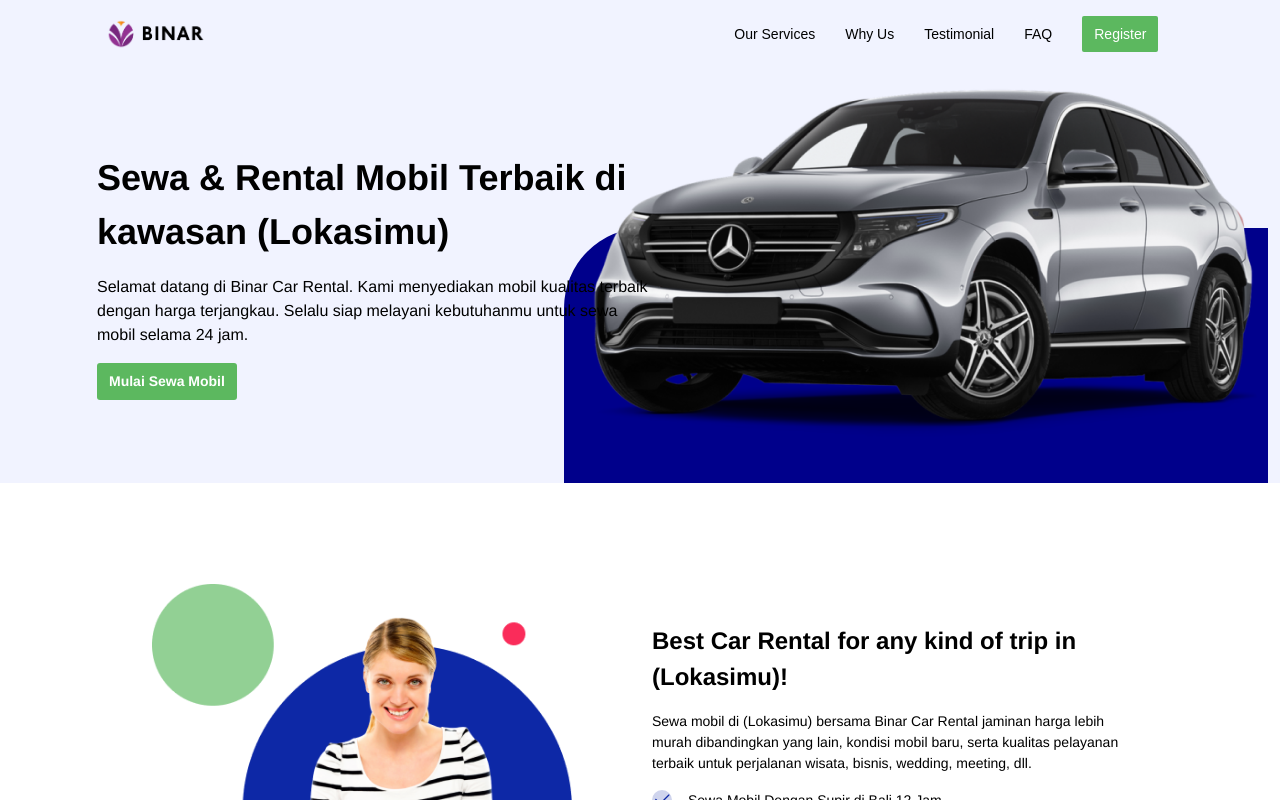
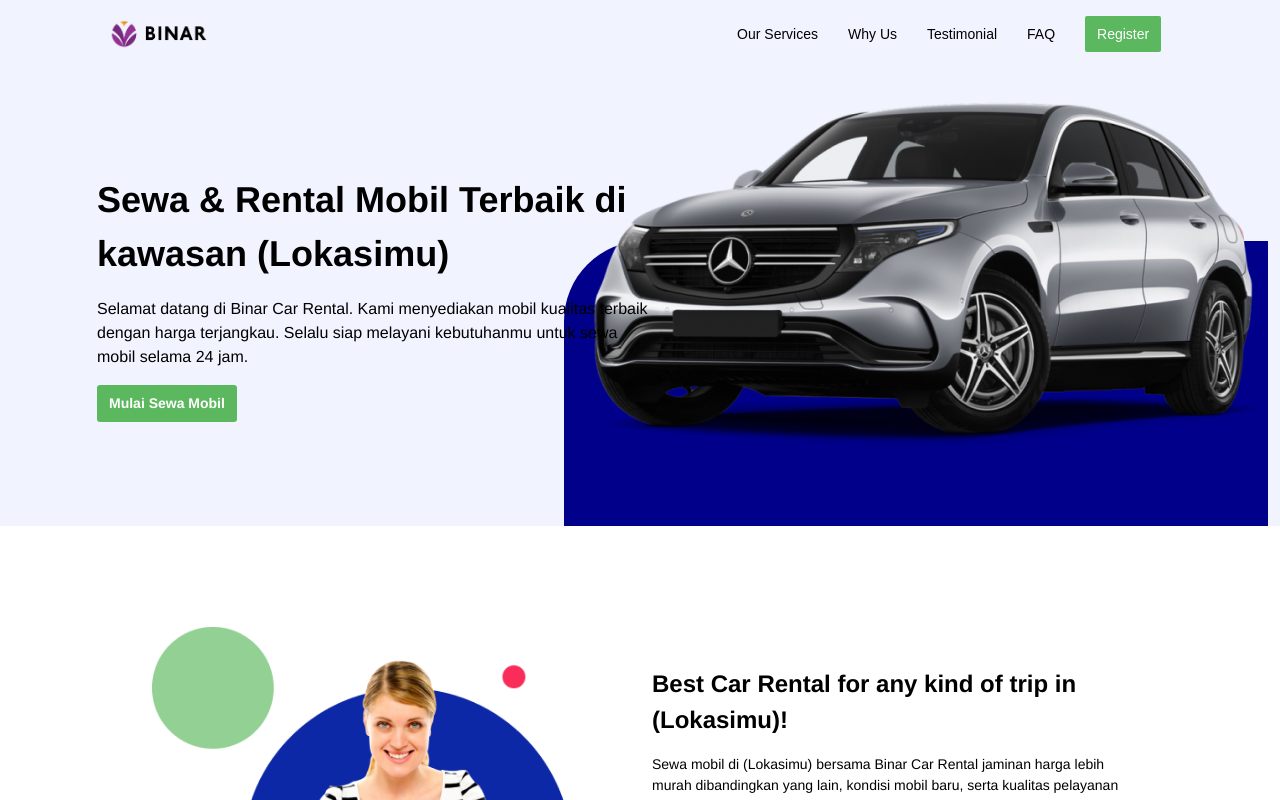
Before and after one commit to sandinofri/binar-rental, a React (Vite) app: page / in a window 1280 px wide. Shown: the top 800 px of the page. Built offline with nearby package versions, Linux system fonts and the light colour scheme.

Commit message:
Hero Component : 1. adjust height .hero-right
Navigation Components :
1. Adjust margin in container

```diff
--- a/src/modules/Landing/components/Hero/style.css
+++ b/src/modules/Landing/components/Hero/style.css
@@ -7,7 +7,7 @@
   background-color: #f1f3ff;
   display: flex;
   align-items: center;
-  height: 415px;
+  height: 100%;
 }
 
 .hero .container {
@@ -34,7 +34,7 @@
   display: flex;
   justify-content: end;
   align-items: end;
-  height: 100%;
+  height: 407px;
 }
 
 .bg-hero {
--- a/src/modules/Landing/components/Navigation/style.css
+++ b/src/modules/Landing/components/Navigation/style.css
@@ -10,7 +10,7 @@
 }
 
 .navbar .container {
-  margin-left: 106px;
+  margin: auto;
   width: 83%;
   padding: 0 !important;
 }
@@ -88,7 +88,7 @@
   line-height: 20px;
 }
 
-@media (max-width: 576px) {
+@media (max-width: 800px) {
   .navbar {
     padding: 24px 16px !important;
   }
```
